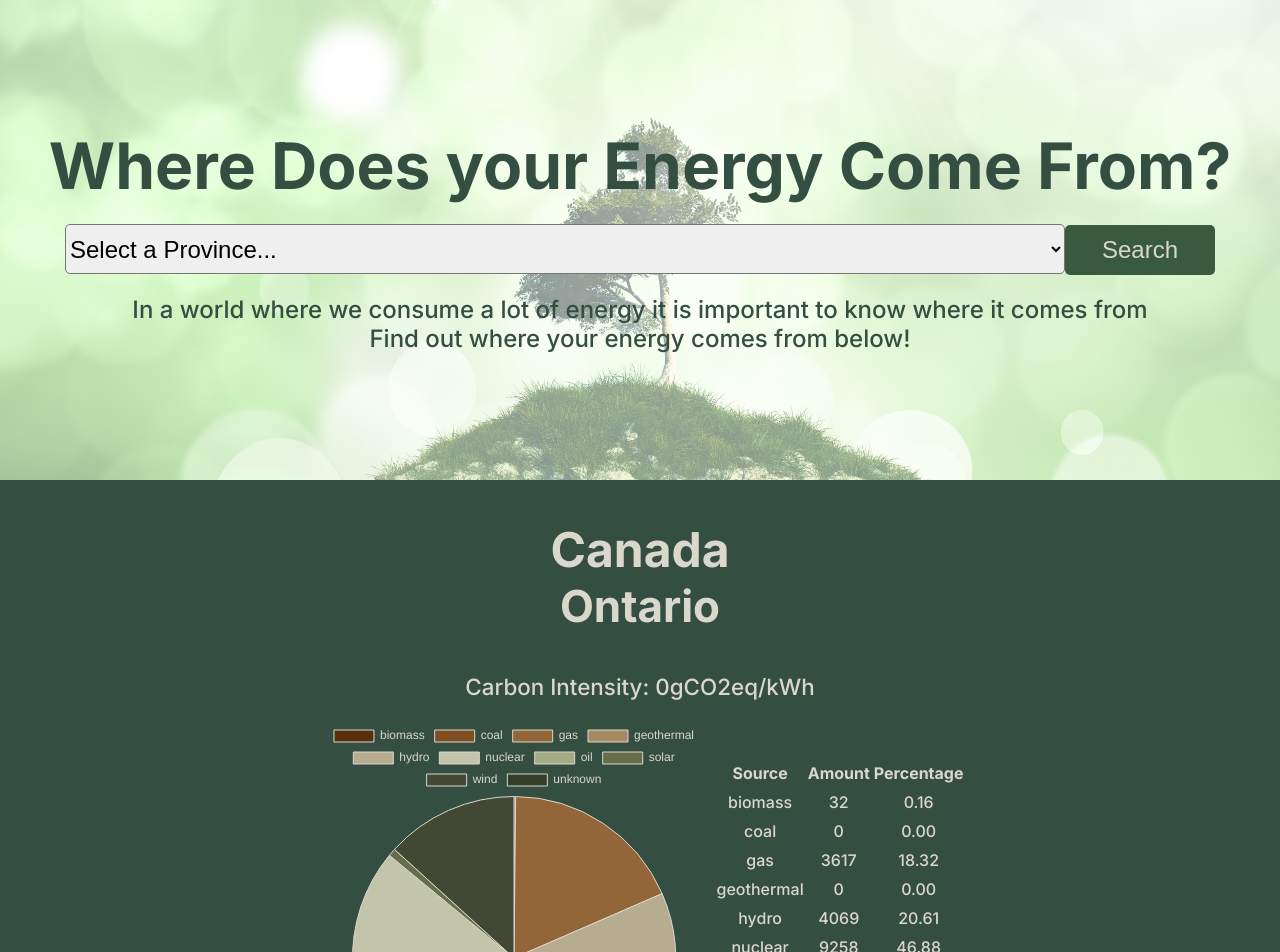
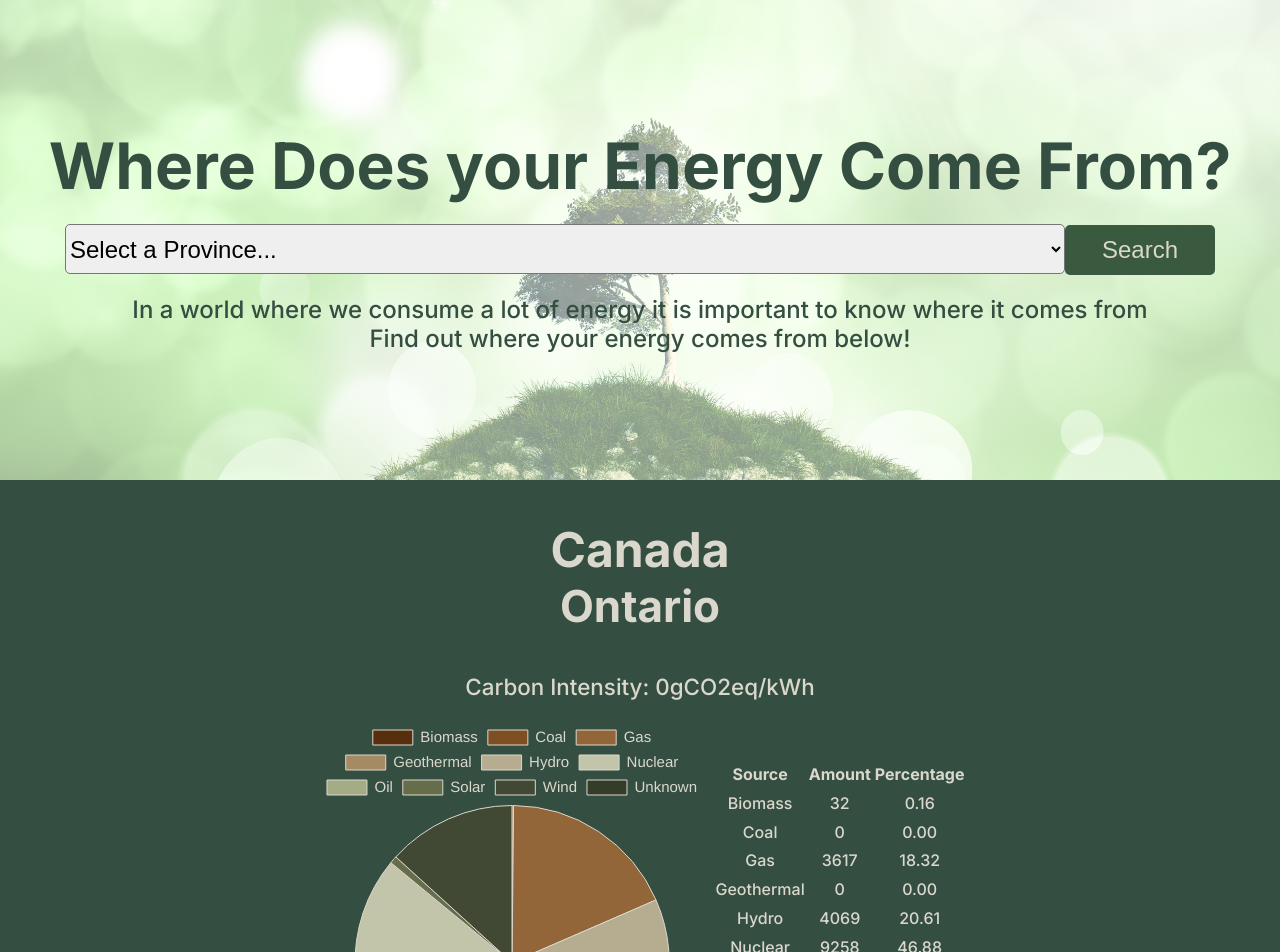
Before and after one commit to SyndicateGit/CheckYourSource, a React (Create React App) app: page / in a window 1280 px wide. Shown: the top 952 px of the page. Built offline with nearby package versions, Linux system fonts and the light colour scheme; no server answers.

Commit message:
Changed font for pie graph

```diff
--- a/src/components/Graph.jsx
+++ b/src/components/Graph.jsx
@@ -5,9 +5,9 @@ import { Pie } from "react-chartjs-2";
 import "../styles/PieChart.css";
 
 Chart.defaults.color = '#DAD7CD';
-
+Chart.defaults.font.size = 15;
 const Graph = (props) => {
-    const labels = ["biomass", "coal", "gas", "geothermal", "hydro", "nuclear", "oil", "solar", "wind", "unknown"];
+    const labels = ["Biomass", "Coal", "Gas", "Geothermal", "Hydro", "Nuclear", "Oil", "Solar", "Wind", "Unknown"];
     let arr = [];
     const chart1 = {
     labels: labels,
@@ -31,6 +31,7 @@ const Graph = (props) => {
         ],
         data: arr,
         borderWidth: 1,
+        fontSize: 1
     },
     ]
     };
--- a/src/styles/PieChart.css
+++ b/src/styles/PieChart.css
@@ -1,5 +1,3 @@
-
-
 #pieChart {
     display: flex;
     justify-content: center;
@@ -7,10 +5,6 @@
     width: 90vw;
     height: 50vh;
     margin: auto;
-}
-
-#pieChart ul {
-   color: white;
 }
 
 .values {
@@ -38,6 +32,7 @@
 #carbon-intensity{
     margin: 0 0 20px 0;
 }
+
 .table{
     margin-top: 15%;
     font-size: 1rem;
@@ -48,6 +43,7 @@
 #total-consumption{
     margin: 40px 0 0 0;
 }
+
 #renewable-percentage{
     margin: 0 0 0 0;
 }
```
Also changed, not shown: 1 other file (tests, documents, lock files or other folders).
